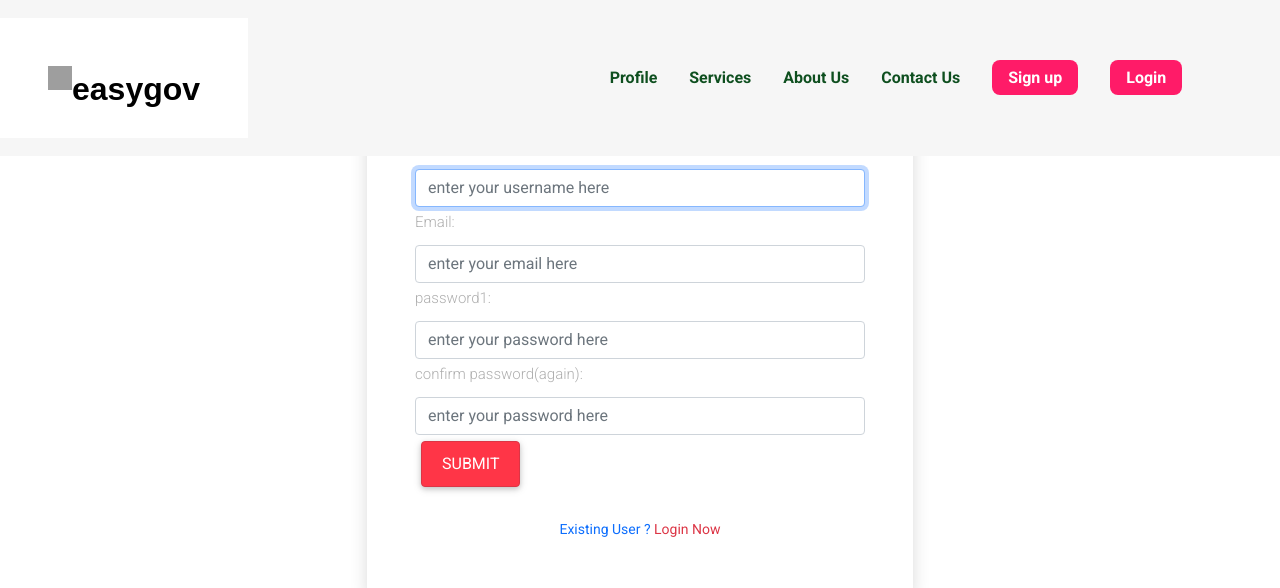
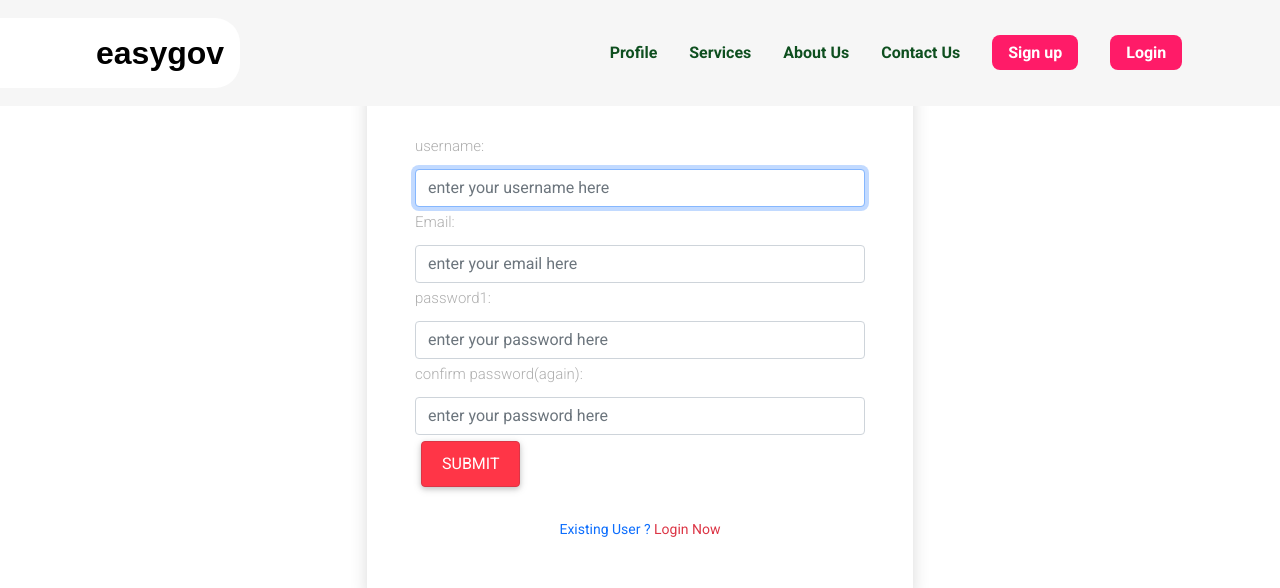
Before and after one commit to binayrijal/hackthonpro, a Django app: page /Signup/ in a window 1280 px wide. Shown: the top 588 px of the page. Run offline with Django 4.2, Linux system fonts and the light colour scheme; some libraries are stand-ins or nearby versions; grey boxes are pictures that could not be loaded.

Commit message:
navbar logo changed and margin managed

```diff
--- a/Hakathon/static/css/shared.css
+++ b/Hakathon/static/css/shared.css
@@ -57,7 +57,8 @@ main {
 }
 
 .main-header__div {
-    width: 100vw;
+    border-radius: 0 25px 25px 0;
+    background-color: white;
     display: flex;
     align-items: center;
     flex-wrap: nowrap;
@@ -66,7 +67,8 @@ main {
 
 /* hamburger menu icon */
 .toggle-button {
-    width: 3rem;
+    width: 1rem;
+    height: 1rem;
     background: transparent;
     border: none;
     cursor: pointer;
@@ -92,29 +94,29 @@ main {
 
 /* logo */
 .main-header__brand {
-    padding: 3rem;
-    background-color: white;
-    color: black;
+    width: 80%;
+    margin-left: 4rem;
+    padding: 0.5rem;
     text-decoration: none;
-    font-weight: bold;
     display: flex;
     align-items: center;
-    justify-content: center;
+    justify-content: space-between;
 }
 
 .main-header__brand h2 {
+    padding: 0.5rem;
     font-family: sans-serif;
     vertical-align: middle;
-    height: 1rem;
     font-weight: bold;
+    color: black;
 
 }
 
 
 .main-header__brand img {
-    vertical-align: middle;
-    width: 1.5rem;
-    height: 1.5rem;
+    padding: 0.5rem;
+    width: 1rem;
+    height: 1rem;
 }
 
 /* endl */
```
